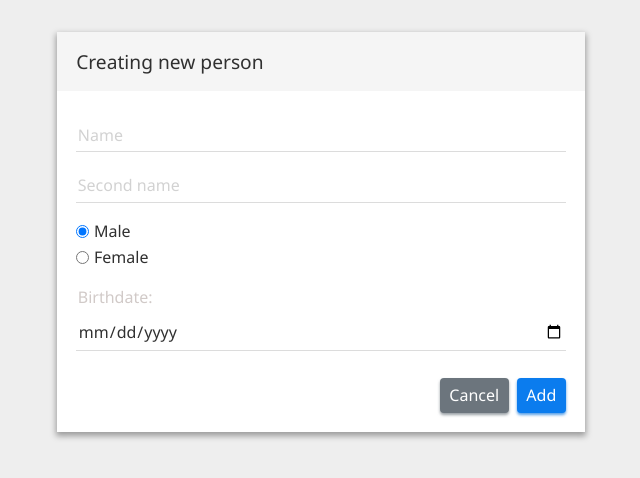
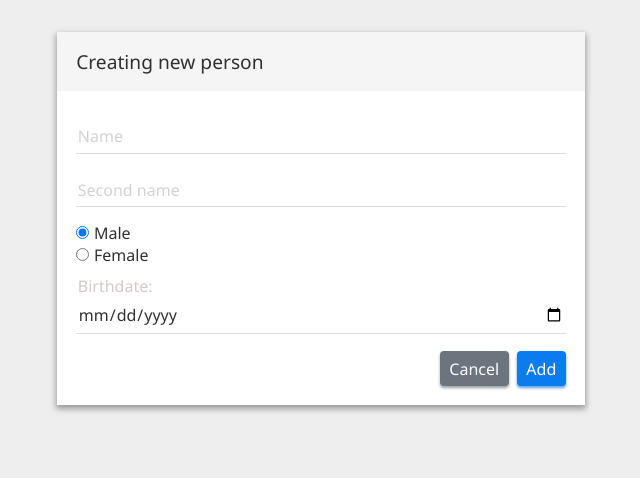
Before and after one commit to KirillCS/CleanArchitecture, an Angular app in the folder WebUI/ClientApp/: page /people/add in a window 1280 px wide. Shown: the top 478 px of the page, without its empty margins (319-959 px from the left). Built offline with nearby package versions, Linux system fonts and the light colour scheme.

Commit message:
Adding people was added

```diff
--- a/WebUI/ClientApp/package.json
+++ b/WebUI/ClientApp/package.json
@@ -3,7 +3,7 @@
   "version": "0.0.0",
   "scripts": {
     "ng": "ng",
-    "start": "ng serve --open",
+    "start": "ng serve --proxy-config proxy.config.json --open",
     "build": "ng build",
     "test": "ng test",
     "lint": "ng lint",
--- a/WebUI/ClientApp/src/app/core/components/people/adding/adding.component.html
+++ b/WebUI/ClientApp/src/app/core/components/people/adding/adding.component.html
@@ -2,28 +2,40 @@
   <div class="card">
     <div class="card__title">Creating new person</div>
     <div class="card__body">
-        <div class="form">
-          <input class="form__item" type="text" placeholder="Name">
-          <input class="form__item" type="text" placeholder="Second name">
+        <form class="form" #form="ngForm" (ngSubmit)="submitHandler(form.valid)">
+          <div class="form__item">
+            <input class="form__item" name="name" type="text" autocomplete="off" placeholder="Name" required maxlength="128" [(ngModel)]="person.name" #name="ngModel">
+            <div class="invalid-group" *ngIf="(name.touched && name.invalid) || (form.submitted && form.invalid)">
+              <div class="invalid-group__item" *ngIf="name.errors?.required">Name is a required field.</div>
+              <div class="invalid-group__item" *ngIf="name.errors?.maxlength">Maximum length of name is {{ name.errors.maxlength.requiredLength }} characters.</div>
+            </div>
+          </div>
+          <div class="form__item">
+            <input class="form__item" name="lastName" type="text" autocomplete="off" placeholder="Second name" required maxlength="128" [(ngModel)]="person.lastName" #lastName="ngModel">
+            <div class="invalid-group" *ngIf="(lastName.touched && lastName.invalid) || (form.submitted && form.invalid)">
+              <div class="invalid-group__item" *ngIf="lastName.errors?.required">Last name is a required field.</div>
+              <div class="invalid-group__item" *ngIf="lastName.errors?.maxlength">Maximum length of last name is {{ lastName.errors.maxlength.requiredLength }} characters.</div>
+            </div>
+          </div>
           <div class="form__item">
             <div class="form__check">
-              <input id="male" type="radio" name="sex" checked>
+              <input id="male" name="sex" type="radio" [value]="sex.Male" [(ngModel)]="person.sex">
               <label class="form__check__label" for="male">Male</label>
             </div>
             <div class="form__check">
-              <input id="female" type="radio" name="sex">
+              <input id="female" name="sex" type="radio" [value]="sex.Female" [(ngModel)]="person.sex">
               <label class="form__check__label" for="female">Female</label>
             </div>
           </div>
           <div class="form__item">
             <label for="birthdate" class="form__item__label">Birthdate:</label>
-            <input id="birthdate" class="form__item__input" type="date" placeholder="Birthdate">
+            <input id="birthdate" name="birthDate" class="form__item__input" type="date" placeholder="Birthdate" autocomplete="off" [(ngModel)]="person.birthDate">
           </div>
           <div class="form__submit">
-            <button class="btn btn--secondary">Cancel</button>
+            <button class="btn btn--secondary" (click)="goBack()">Cancel</button>
             <button class="btn btn--primary">Add</button>
           </div>
-        </div>
+        </form>
     </div>
   </div>
 </div>
--- a/WebUI/ClientApp/src/app/core/components/people/adding/adding.component.ts
+++ b/WebUI/ClientApp/src/app/core/components/people/adding/adding.component.ts
@@ -1,4 +1,9 @@
-import { Component, OnInit } from '@angular/core';
+import { Component, Input, OnInit } from '@angular/core';
+import { Location } from '@angular/common';
+
+import { Person } from 'src/app/core/models/person';
+import { Sex } from 'src/app/core/enums/sex';
+import { PeopleService } from 'src/app/core/services/people.service';
 
 @Component({
   selector: 'app-adding',
@@ -6,10 +11,28 @@ import { Component, OnInit } from '@angular/core';
   styleUrls: ['./adding.component.css']
 })
 export class AddingComponent implements OnInit {
+  @Input()
+  public person: Person
+  public sex = Sex;
 
-  constructor() { }
+  constructor(private location: Location, private peopleService: PeopleService) { }
 
   ngOnInit(): void {
+    this.person = new Person();
   }
 
+  public goBack() {
+    this.location.back();
+  }
+
+  public submitHandler(isValid: boolean) {
+    if (isValid) {
+      this.addPerson();
+    }
+  }
+
+  private addPerson() {
+    this.peopleService.addPerson(this.person).subscribe();
+    this.goBack();
+  }
 }
--- a/WebUI/ClientApp/src/app/core/components/people/people.component.html
+++ b/WebUI/ClientApp/src/app/core/components/people/people.component.html
@@ -1,19 +1,12 @@
 <div class="container--small">
   <button id="adding-button" class="btn btn--primary" routerLink="add">Add</button>
   <ul class="list--people">
-    <li class="list--people__item" routerLink="details">
-      Potapov Kirill
+    <li class="list--people__item" routerLink="details" *ngFor="let person of people">
+      {{ person.name }} {{ person.lastName }}
       <div class="person-controls">
         <button class="btn btn--warning btn--sm person-controls__item" routerLink="edit">Edit</button>
         <button class="btn btn--danger btn--sm  person-controls__item">Delete</button>
       </div>
     </li>
-    <li class="list--people__item">Potapov Kirill</li>
-    <li class="list--people__item">Potapov Kirill</li>
-    <li class="list--people__item">Potapov Kirill</li>
-    <li class="list--people__item">Potapov Kirill</li>
-    <li class="list--people__item">Potapov Kirill</li>
-    <li class="list--people__item">Potapov Kirill</li>
-    <li class="list--people__item">Potapov Kirill</li>
   </ul>
 </div>
--- a/WebUI/ClientApp/src/app/core/components/people/people.component.ts
+++ b/WebUI/ClientApp/src/app/core/components/people/people.component.ts
@@ -1,4 +1,7 @@
 import { Component, OnInit } from '@angular/core';
+
+import { PeopleService } from 'src/app/core/services/people.service';
+import { Person } from '../../models/person';
 
 @Component({
   selector: 'app-people',
@@ -6,10 +9,13 @@ import { Component, OnInit } from '@angular/core';
   styleUrls: ['./people.component.css']
 })
 export class PeopleComponent implements OnInit {
+  public people: Person[] = [];
 
-  constructor() { }
+  constructor(private peopleService: PeopleService) { }
 
   ngOnInit(): void {
+    this.peopleService.getAll().subscribe((data: Person[]) => {
+        this.people = data;
+    })
   }
-
 }
--- a/WebUI/ClientApp/src/app/core/models/person.ts
+++ b/WebUI/ClientApp/src/app/core/models/person.ts
@@ -1,11 +1,23 @@
-import { Sex } from '../enums/sex';
+import { Sex } from 'src/app/core/enums/sex';
 
 export class Person {
+  private _birthDate: Date;
+
+  public set birthDate(value : Date) {
+    this._birthDate = !value ? null : value;
+  }
+
+  public get birthDate() : Date {
+    return this._birthDate;
+  }
+
   constructor(
-    public id: number,
-    public name: string,
-    public lastName: string,
-    public sex: Sex,
-    public birthDate: Date
-  ) { }
+    public id: number = 0,
+    public name: string = '',
+    public lastName: string = '',
+    public sex: Sex = Sex.Male,
+    birthDate: Date = null
+  ) {
+    this.birthDate = birthDate;
+  }
 }
--- /dev/null
+++ b/WebUI/ClientApp/src/app/core/services/people.service.ts
@@ -0,0 +1,20 @@
+import { HttpClient } from '@angular/common/http';
+import { Injectable } from "@angular/core";
+import { Observable } from 'rxjs';
+import { Person } from 'src/app/core/models/person';
+
+@Injectable({ providedIn: 'root' })
+export class PeopleService {
+  private readonly url = '/api/people';
+
+  constructor(private http: HttpClient) {
+  }
+
+  public getAll(): Observable<any> {
+    return this.http.get(this.url);
+  }
+
+  public addPerson(person: Person): Observable<any> {
+    return this.http.post(this.url, person);
+  }
+}
--- a/WebUI/ClientApp/src/styles.css
+++ b/WebUI/ClientApp/src/styles.css
@@ -24,7 +24,6 @@ input {
   border: none;
   border-bottom: 1px solid rgb(220, 220, 220);
   caret-color: rgb(220, 220, 220);
-  margin: 0.4rem 0;
   padding: 0.35rem 0.1rem;
 }
 
@@ -53,7 +52,7 @@ input:focus {
 
 .form__item {
   display: block;
-  margin: 0.5rem 0;
+  margin: 0.3rem 0;
   width: 100%;
   background-color: inherit;
 }
@@ -110,6 +109,11 @@ input:focus {
   box-shadow: 0 2px 7px 0 #000000d3;
 }
 
+.btn:disabled {
+  cursor: default;
+  box-shadow: none;
+}
+
 .btn--primary {
   color: white;
   background-color: #0b7cee;
@@ -122,6 +126,11 @@ input:focus {
 
 .btn--primary:active {
   box-shadow: 0 2px 7px 0 #0f76ddd3;
+}
+
+.btn--primary:disabled {
+  cursor: default;
+  box-shadow: none;
 }
 
 .btn--secondary {
@@ -138,6 +147,11 @@ input:focus {
   box-shadow: 0 2px 7px 0 #6C757Dd3;
 }
 
+.btn--secondary:disabled {
+  cursor: default;
+  box-shadow: none;
+}
+
 .btn--danger {
   color: white;
   background-color: #be272f;
@@ -152,6 +166,11 @@ input:focus {
   box-shadow: 0 2px 7px 0 #be272fd3;
 }
 
+.btn--danger:disabled {
+  cursor: default;
+  box-shadow: none;
+}
+
 .btn--warning {
   color: white;
   background-color: #e99f01;
@@ -164,6 +183,11 @@ input:focus {
 
 .btn--warning:active {
   box-shadow: 0 2px 7px 0 #e99f01d3;
+}
+
+.btn--warning:disabled {
+  cursor: default;
+  box-shadow: none;
 }
 
 .btn--sm {
@@ -203,3 +227,15 @@ input:focus {
   margin: 1rem 0;
   margin-left: auto;
 }
+
+.invalid-group {
+  display: block;
+  background-color: inherit;
+}
+
+.invalid-group__item {
+  display: block;
+  background-color: inherit;
+  color: #BE272F;
+  font-size: 0.8rem;
+}
```
Also changed, not shown: WebUI/ClientApp/proxy.config.json (added, +7 -0 lines), WebUI/ClientApp/src/app/app.module.ts (+8 -4 lines), 1 other file (tests, documents, lock files or other folders).
